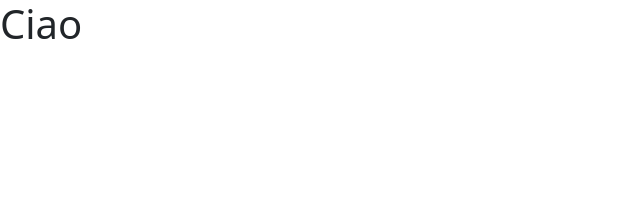
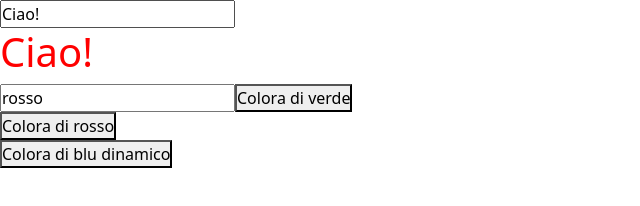
Before and after one commit to FRJess/js-primo-vue, a plain HTML site: page index.html in a window 1280 px wide. Shown: the whole page, without its empty margins (0-640 px from the left). Drawn offline with nearby package versions, Linux system fonts and the light colour scheme.

Commit message:
[add] functions

```diff
--- a/css/style.css
+++ b/css/style.css
@@ -4,3 +4,15 @@
   padding:  0;
   box-sizing: border-box;
 }
+
+.rosso{
+  color: red;
+}
+
+.blu{
+  color: blue;
+}
+
+.verde{
+  color: green;
+}
--- a/index.html
+++ b/index.html
@@ -22,8 +22,16 @@
 <body>
 
   <div id="app">
-    <h1>{{messaggio}}</h1>
+    <input v-model="messaggio" type="text">
+    <h1 :class="coloreClasse">{{messaggio}}</h1>
+    <input v-model="coloreClasse" type="text">
+    <button @click="coloreClasse = 'verde'">Colora di verde</button><br>
+    <button @click="colorRed()">Colora di rosso</button><br>
+    <button @click="dynamicBlu('blu')">Colora di blu dinamico</button>
+
   </div>
+
+
 
   <!-- JS -->
   <script src="js/script.js"></script>
--- a/js/script.js
+++ b/js/script.js
@@ -1,14 +1,22 @@
-// VARIABLES DECLARATION AND INIZIALIZATION
-
-// FUNCTIONS
-
 const { createApp } = Vue;
 
 createApp({
   data(){
-    return {
-      messaggio: "Ciao",
+    return{
+      messaggio: 'Ciao!',
+      coloreClasse: 'rosso',
     }
+  },
+
+  methods:{
+    colorRed(){
+      this.coloreClasse = 'rosso';
+    },
+    dynamicBlu(colore){
+      this.coloreClasse = colore;
+    }
+
   }
 
-}).mount("#app")
+
+}).mount('#app')
```
